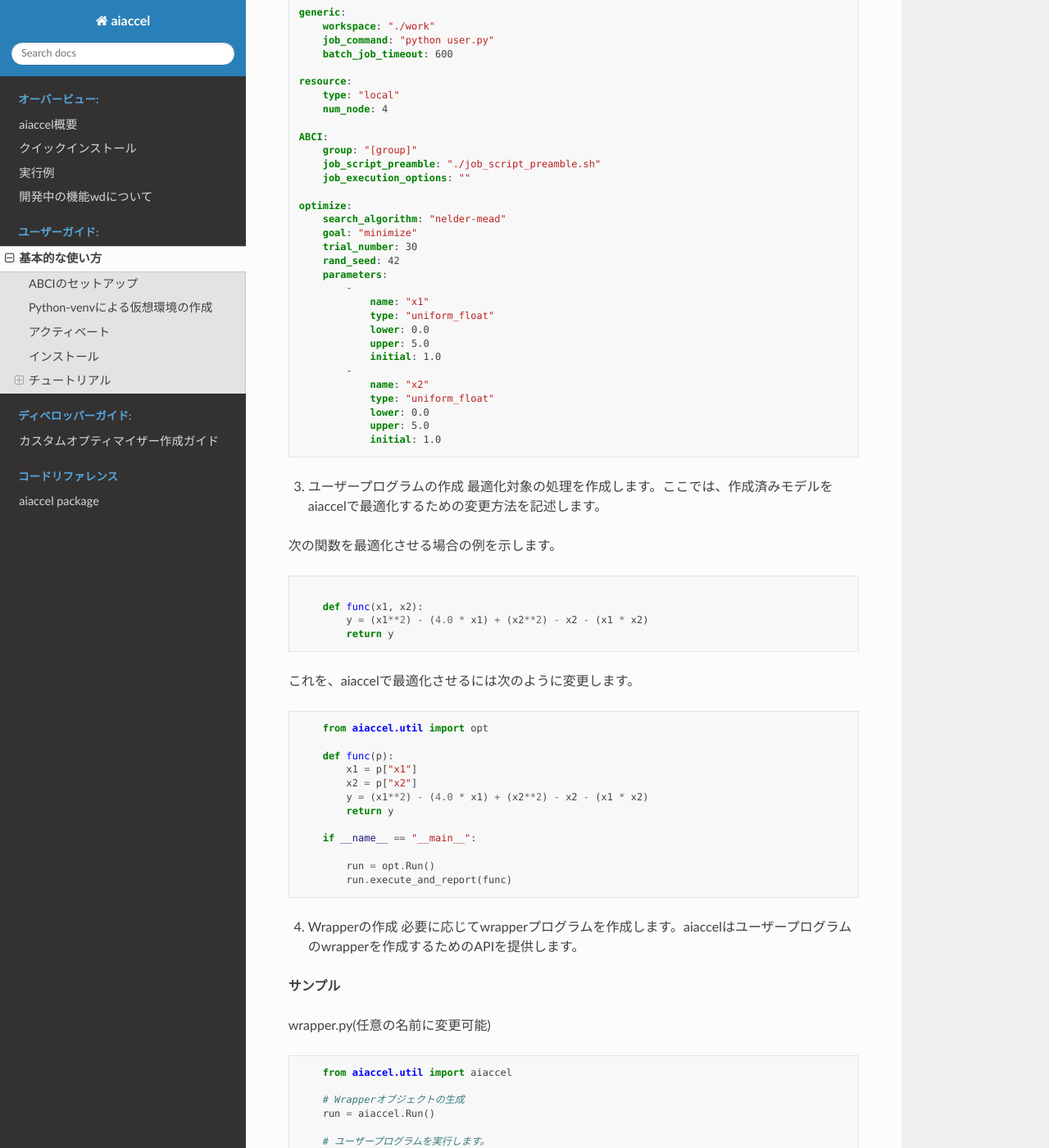
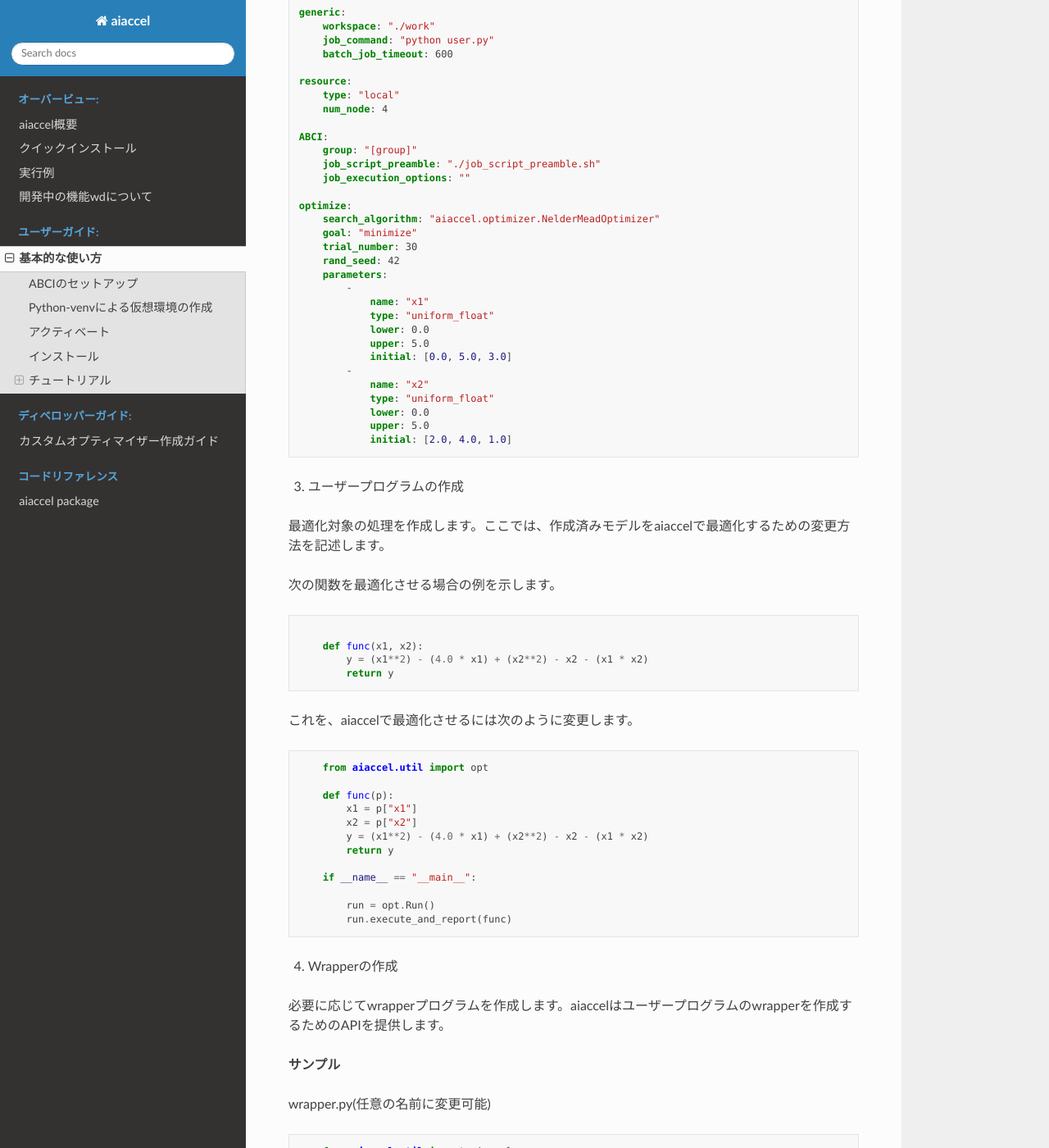
Before and after one commit to aistairc/aiaccel, a Sphinx documentation site: the page built from docs/source/user_guide/basic_usage.md, in a window 1280 px wide and 1400 px high, scrolled down 7979 px. Shown: the whole window at 82% size. Built offline with Sphinx 7.4.7 and the Read the Docs theme 2.0.0, drawn with Linux system fonts in a browser that asks for light colours; some of the changed text lies outside the part shown.

````diff
--- a/docs/source/user_guide/basic_usage.md
+++ b/docs/source/user_guide/basic_usage.md
@@ -144,23 +144,23 @@
 
 ```yaml
 optimize:
-search_algorithm: "nelder-mead"
-goal: "minimize"
-trial_number: 30
-rand_seed: 42
-parameters:
-    -
-    name: "x1"
-    type: "uniform_float"
-    lower: 0.0
-    upper: 5.0
-    initial: 1.0
-    -
-    name: "x2"
-    type: "uniform_float"
-    lower: 0.0
-    upper: 5.0
-    initial: 1.0
+    search_algorithm: "aiaccel.optimizer.NelderMeadOptimizer"
+    goal: "minimize"
+    trial_number: 30
+    rand_seed: 42
+    parameters:
+        -
+            name: "x1"
+            type: "uniform_float"
+            lower: 0.0
+            upper: 5.0
+            initial: 1.0
+        -
+            name: "x2"
+            type: "uniform_float"
+            lower: 0.0
+            upper: 5.0
+            initial: 1.0
 ```
 
 - **search_algorithm** - 最適化アルゴリズムを指定します。
@@ -388,7 +388,7 @@
     job_execution_options: ""
 
 optimize:
-    search_algorithm: "nelder-mead"
+    search_algorithm: "aiaccel.optimizer.NelderMeadOptimizer"
     goal: "minimize"
     trial_number: 30
     rand_seed: 42
@@ -398,16 +398,17 @@
             type: "uniform_float"
             lower: 0.0
             upper: 5.0
-            initial: 1.0
+            initial: [0.0, 5.0, 3.0]
         -
             name: "x2"
             type: "uniform_float"
             lower: 0.0
             upper: 5.0
-            initial: 1.0
+            initial: [2.0, 4.0, 1.0]
 ```
 
 3. ユーザープログラムの作成
+
 最適化対象の処理を作成します。ここでは、作成済みモデルをaiaccelで最適化するための変更方法を記述します。
 
 次の関数を最適化させる場合の例を示します。
@@ -437,6 +438,7 @@
 ```
 
 4. Wrapperの作成
+
 必要に応じてwrapperプログラムを作成します。aiaccelはユーザープログラムのwrapperを作成するためのAPIを提供します。
 
 **サンプル**
@@ -468,6 +470,7 @@
 ```
 
 5. job_script_preamble.shの作成
+
 `job_script_preamble.sh` は、ABCIにジョブを投入するためのバッチファイルのベースファイルです。
 このファイルには事前設定を記述します。ここに記述した設定が全てのジョブに適用されます。
 
````
Also changed, not shown: other parts of docs/source/user_guide/basic_usage.md (+5 -4 lines).
